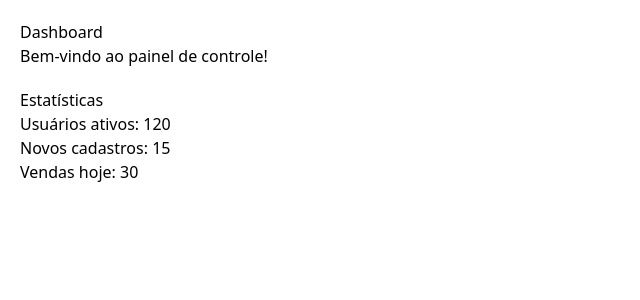
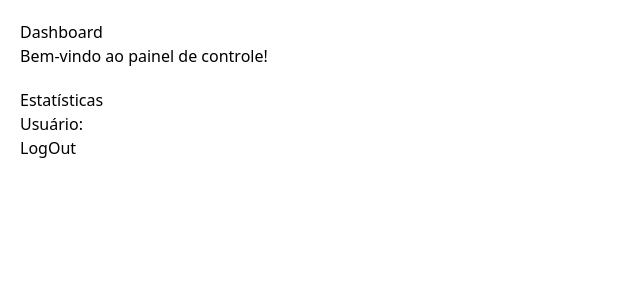
Before and after one commit to OtavioAraujoS/vault-games, a React (Vite) app: page /dashboard in a window 1280 px wide. Shown: the top 300 px of the page, without its empty margins (0-640 px from the left). Built offline with nearby package versions, Linux system fonts and the light colour scheme.

Commit message:
feat: add user context and logout functionality to Dashboard component

```diff
--- a/src/pages/dashboard/Dashboard.tsx
+++ b/src/pages/dashboard/Dashboard.tsx
@@ -1,4 +1,22 @@
+import { useContext } from 'react';
+import { useNavigate } from 'react-router';
+import { AuthContext } from '../../context/AuthContext';
+
 export const Dashboard = () => {
+  const authContext = useContext(AuthContext);
+  const navigate = useNavigate();
+
+  if (!authContext) {
+    return <div>Loading...</div>;
+  }
+
+  const { user, logout } = authContext;
+
+  const LogOut = () => {
+    logout();
+    navigate('/');
+  };
+
   return (
     <div style={{ padding: '20px' }}>
       <h1>Dashboard</h1>
@@ -6,9 +24,10 @@ export const Dashboard = () => {
       <div style={{ marginTop: '20px' }}>
         <h2>Estatísticas</h2>
         <ul>
-          <li>Usuários ativos: 120</li>
-          <li>Novos cadastros: 15</li>
-          <li>Vendas hoje: 30</li>
+          <li>Usuário: {user?.name}</li>
+          <li>
+            <button onClick={LogOut}>LogOut</button>
+          </li>
         </ul>
       </div>
     </div>
```
